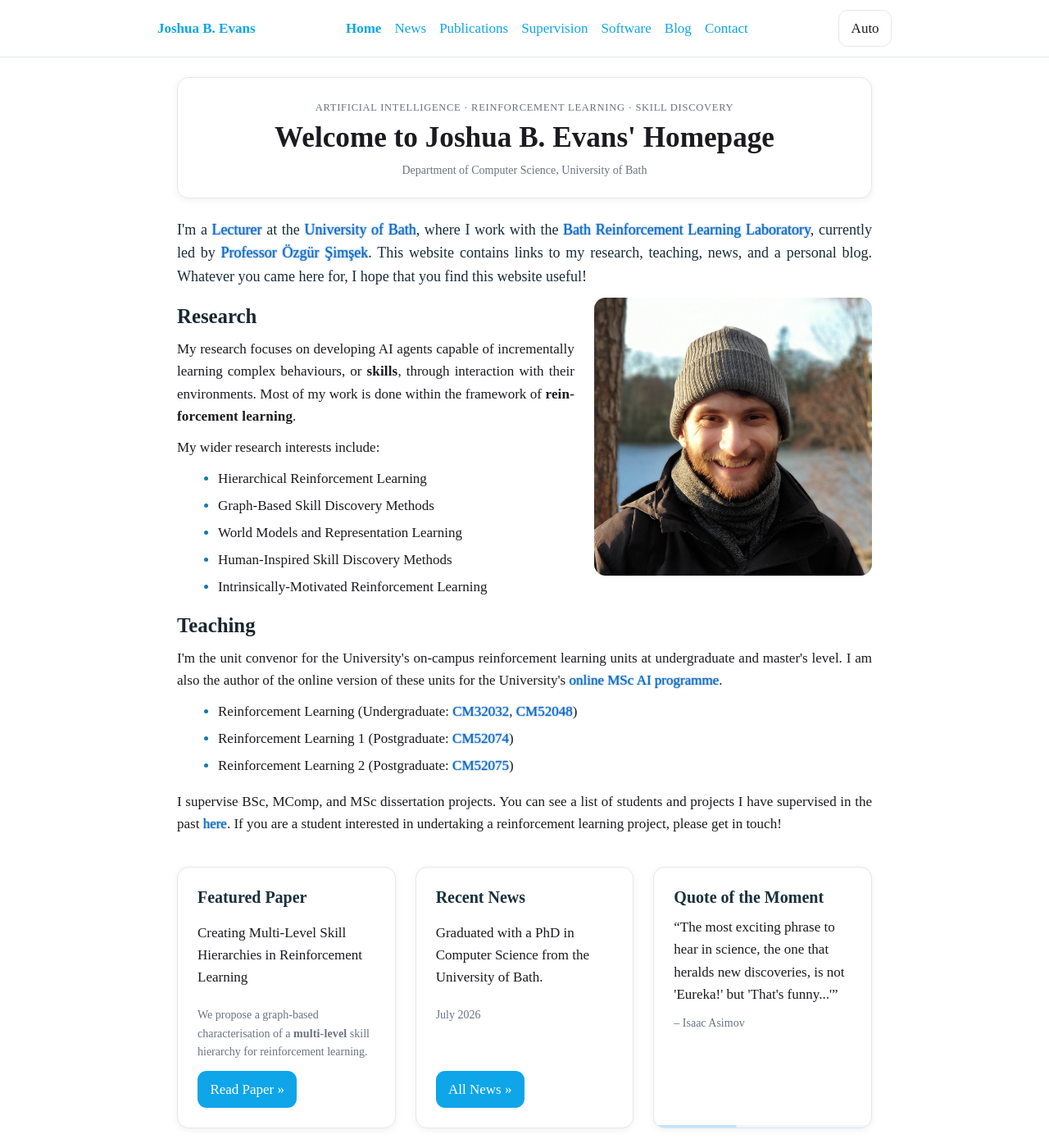
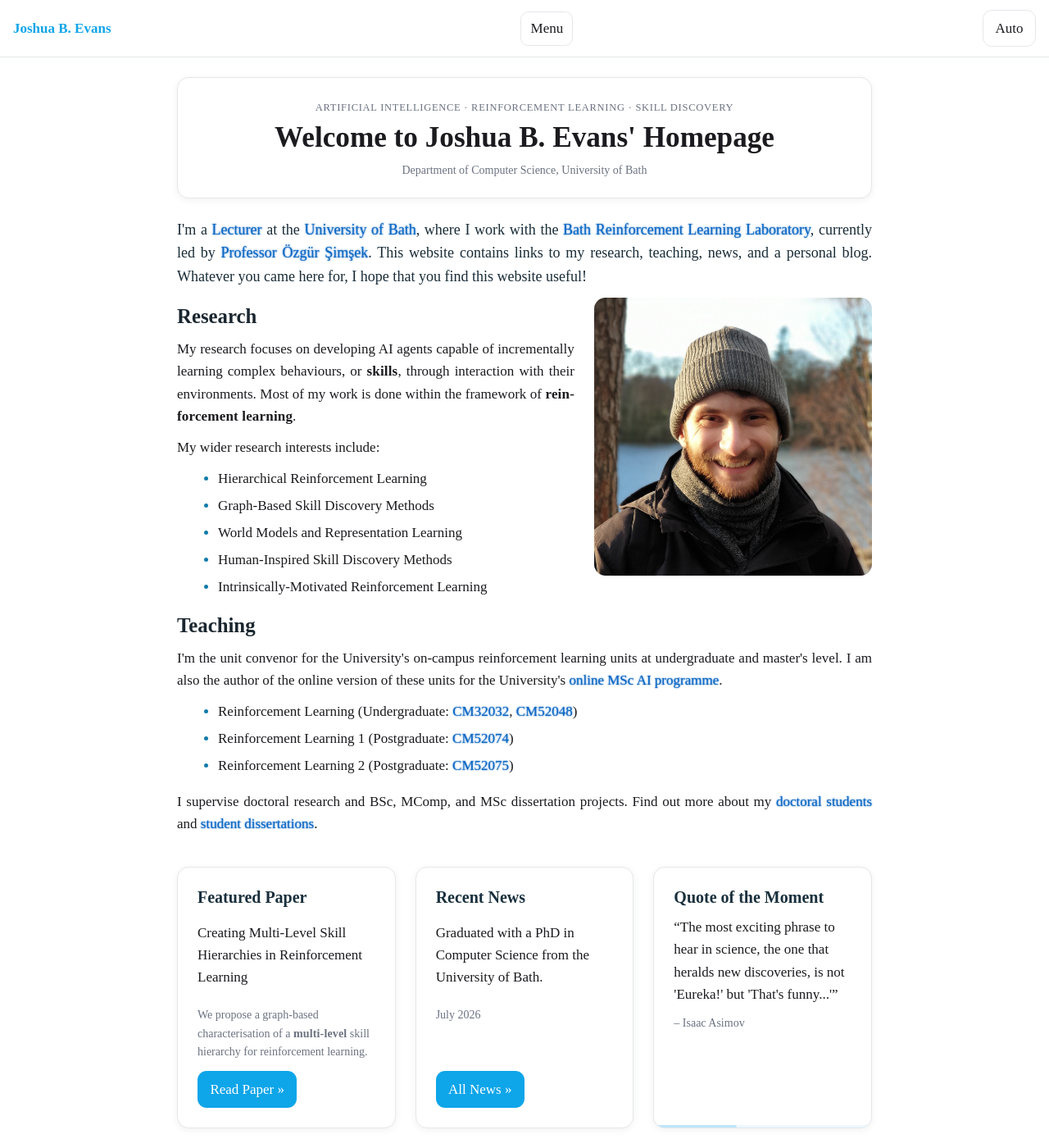
Before and after one commit to Ueva/personal-website, a Jekyll site: the page built from academic-website/index.html, in a window 1280 px wide and 1400 px high. Shown: the whole window at 82% size. Built offline with Jekyll 4.4.1, drawn with Linux system fonts in a browser that asks for light colours; some web fonts are replaced.

Commit message:
feat: Added doctoral supervision page.

```diff
--- a/academic-website/_data/page_descriptions.yaml
+++ b/academic-website/_data/page_descriptions.yaml
@@ -10,9 +10,11 @@
   Research and teaching news from Joshua B. Evans, a lecturer in artificial intelligence and machine learning at the
   University of Bath.
 
+"/phds.html": >-
+  Doctoral students, research supervision, and PhD availability with Joshua B. Evans at the University of Bath.
+
 "/supervision.html": >-
-  Student supervision by Joshua B. Evans, a lecturer in artificial intelligence and machine learning at the University
-  of Bath.
+  BSc, MComp, and MSc dissertation projects supervised by Joshua B. Evans at the University of Bath.
 
 "/software.html": >-
   Research software by Joshua B. Evans, a lecturer in artificial intelligence and machine learning at the University
--- a/academic-website/assets/css/main.scss
+++ b/academic-website/assets/css/main.scss
@@ -119,7 +119,7 @@
   background: color-mix(in srgb, var(--bg) 90%, transparent);
   border-bottom: 1px solid var(--border);
 }
-.nav-wrap { display: flex; align-items: center; justify-content: space-between; gap: var(--space-4); padding: .75rem 0; }
+.nav-wrap { display: flex; align-items: center; justify-content: space-between; gap: var(--space-5); padding: .75rem 0; width: min(100% - 2rem, 1400px); }
 .nav-group { display: flex; align-items: center; gap: var(--space-4); }
 
 /* Site title: fixed accent colour, no glow */
@@ -134,7 +134,8 @@
 .site-title:hover { opacity: .92; }
 
 /* Desktop nav: inline list */
-.site-nav ul { list-style: none; display: flex; gap: var(--space-4); margin: 0; padding: 0; }
+.site-nav ul { list-style: none; display: flex; gap: var(--space-5); margin: 0; padding: 0; }
+.site-title, .site-nav a { white-space: nowrap; }
 .site-nav a,
 .site-nav a:visited {
   text-decoration: none;
@@ -150,9 +151,9 @@
 .nav-toggle { display: none; }
 
 /* =========================
-   Mobile overlay menu (≤ 1000px)
+   Mobile overlay menu (≤ 1280px)
    ========================= */
-@media (max-width: 1000px) {
+@media (max-width: 1280px) {
   .nav-toggle {
     display: inline-flex; align-items: center; gap: .5rem;
     padding: .4rem .7rem; border: 1px solid var(--border);
@@ -417,6 +418,78 @@
 @media (prefers-reduced-motion: reduce) {
   [data-bibtex-status] { transition: none; }
 }
+/* Doctoral supervision */
+.doctoral-section { margin: var(--space-6) 0; }
+.doctoral-section > h2 { margin-bottom: var(--space-4); }
+.doctoral-student {
+  padding: 1.15rem 1.4rem;
+  margin-bottom: var(--space-4);
+  overflow-wrap: anywhere;
+}
+.doctoral-student-profile {
+  display: flex;
+  align-items: baseline;
+  justify-content: space-between;
+  gap: var(--space-2) var(--space-4);
+  margin-bottom: .45rem;
+}
+.doctoral-student-identity {
+  display: flex;
+  flex-wrap: wrap;
+  align-items: baseline;
+  gap: .15rem .65rem;
+  min-width: 0;
+}
+.doctoral-student-name { margin: 0; font-size: 1.12rem; line-height: 1.4; }
+.doctoral-student-qualification {
+  margin: 0;
+  font-size: .8rem;
+  color: var(--muted);
+  flex-shrink: 0;
+}
+.doctoral-student-thesis {
+  margin: 0 0 .6rem;
+  font-size: clamp(1.15rem, 1.8vw, 1.3rem);
+  font-weight: 500;
+  line-height: 1.35;
+  text-wrap: pretty;
+}
+.doctoral-student-provisional {
+  display: inline-block;
+  font-size: .75rem;
+  font-weight: 400;
+  color: var(--muted);
+}
+.doctoral-student-topics {
+  display: flex;
+  flex-wrap: wrap;
+  gap: .3rem .45rem;
+  padding: 0;
+  margin: 0;
+  list-style: none;
+}
+.doctoral-student-topics li {
+  margin: 0;
+  padding: .1rem .5rem;
+  border-radius: .3rem;
+  background: color-mix(in srgb, var(--accent) 7%, var(--bg));
+  font-size: .8rem;
+  color: color-mix(in srgb, var(--fg) 85%, var(--muted));
+}
+.doctoral-student-meta { margin-top: .7rem; }
+.doctoral-student-dates,
+.doctoral-student-role {
+  margin: 0;
+  font-size: .82rem;
+  line-height: 1.5;
+  color: var(--muted);
+}
+.doctoral-student-role { margin-top: .15rem; }
+@media (max-width: 600px) {
+  .doctoral-student { padding: 1rem; }
+  .doctoral-student-profile { flex-wrap: wrap; gap: .15rem .6rem; }
+  .doctoral-student-qualification { flex-shrink: 1; }
+}
 /* Tables */
 table { width: 100%; border-collapse: collapse; margin: 1rem 0; }
 th, td { border: 1px solid var(--border); padding: .5rem .6rem; text-align: left; }
--- a/academic-website/assets/js/main.js
+++ b/academic-website/assets/js/main.js
@@ -72,6 +72,8 @@
       document.body.classList.remove('nav-lock');
       window.removeEventListener('resize', setOverlayTop);
     }
+
+    window.matchMedia('(max-width: 1280px)').addEventListener('change', closeNav);
 
     toggle.addEventListener('click', (event) => {
       event.preventDefault();
--- a/academic-website/index.html
+++ b/academic-website/index.html
@@ -76,9 +76,9 @@
             </li>
         </ul>
         <p>
-            I supervise BSc, MComp, and MSc dissertation projects. You can see a list of students and projects I
-            have supervised in the past <a href="{{ '/supervision.html' | relative_url }}">here</a>.
-            If you are a student interested in undertaking a reinforcement learning project, please get in touch!
+            I supervise doctoral research and BSc, MComp, and MSc dissertation projects.
+            Find out more about my <a href="{{ '/phds.html' | relative_url }}">doctoral students</a> and
+            <a href="{{ '/supervision.html' | relative_url }}">student dissertations</a>.
         </p>
 
         <!-- Ensure the float is cleared before the next section -->
```
Also changed, not shown: academic-website/_data/doctoral_supervision.yaml (added, +10 -0 lines), academic-website/_data/phd_students.yaml (added, +56 -0 lines), academic-website/_includes/doctoral-student.html (added, +54 -0 lines), academic-website/phds.html (added, +57 -0 lines), academic-website/supervision.html (+23 -11 lines), academic-website/_data/project_students.yaml (renamed from academic-website/_data/past_students.yaml).
